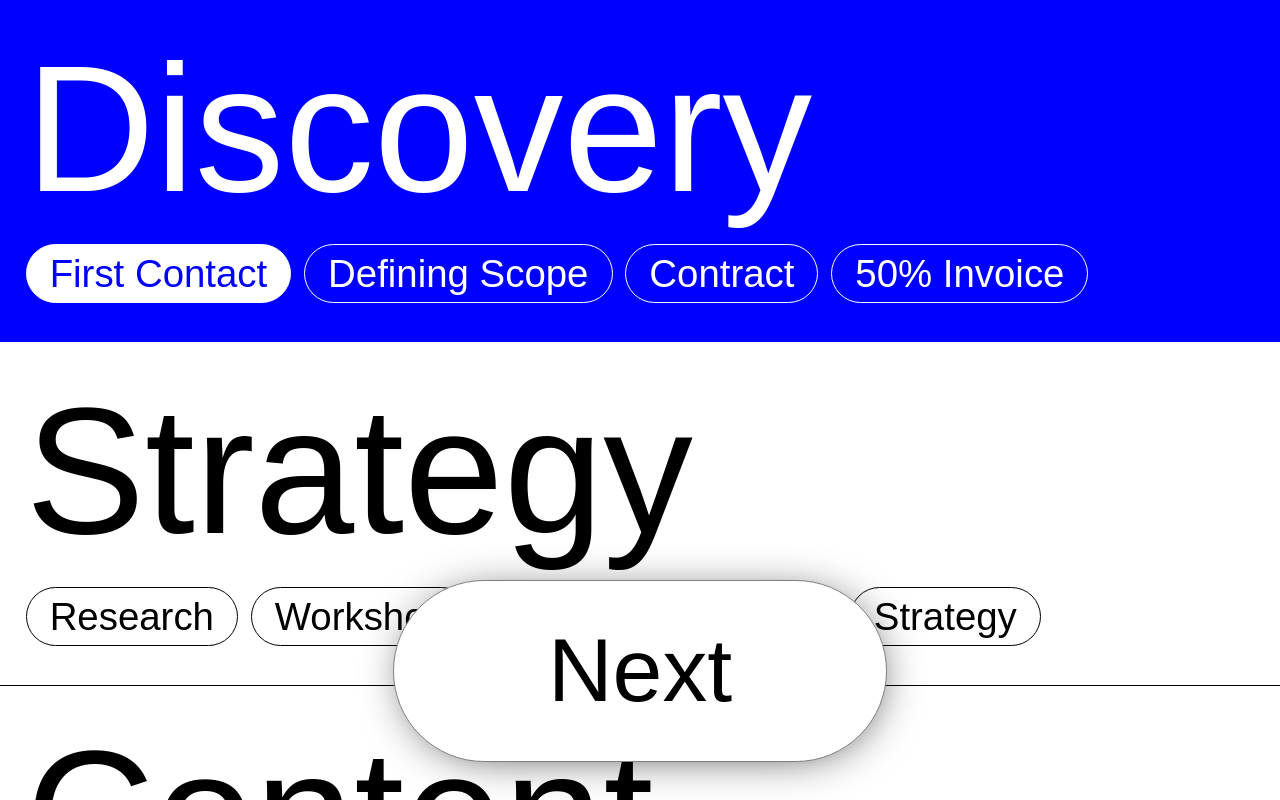
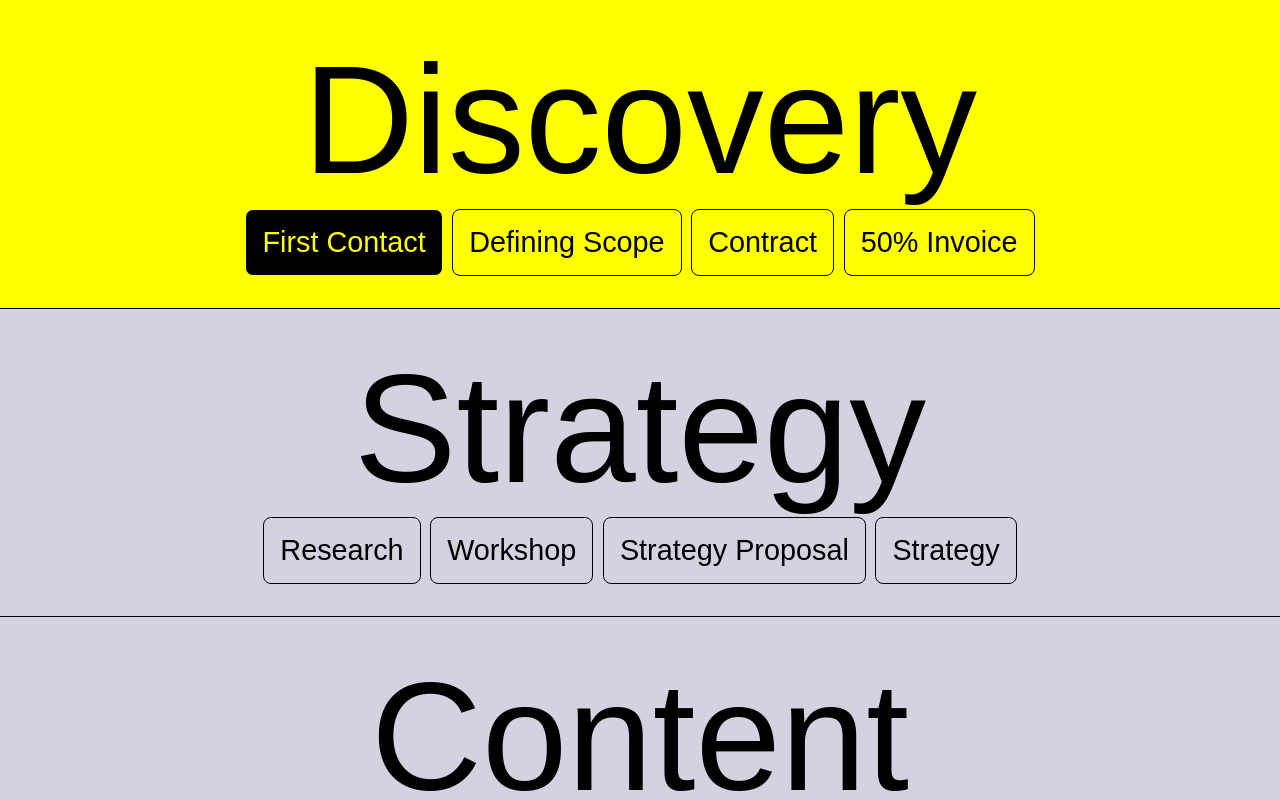
Before and after one commit to rupert-anystudio/any-processes, a Next.js app: page / in a window 1280 px wide. Shown: the top 800 px of the page. Built offline with nearby package versions, Linux system fonts and the light colour scheme.

Commit message:
new layout wip

```diff
--- a/components/GeneralProcess/GeneralProcessTwo.js
+++ b/components/GeneralProcess/GeneralProcessTwo.js
@@ -1,9 +1,12 @@
+import { useEffect } from 'react'
 import styled from 'styled-components'
 import BranchRenderer from '../BranchRenderer'
 import { useGeneralProcess } from './GeneralProcessContext'
 
 const Wrap = styled.div`
   width: 100%;
+  user-select: none;
+  cursor: pointer;
 `
 
 const Stage = styled.div`
@@ -12,22 +15,48 @@ const Stage = styled.div`
   padding: 2rem;
   border-bottom: 1px solid currentColor;
   text-align: center;
-  background: ${props => props.isMatching ? '#d4d1e1' : 'inherit'};
+  background: ${props => props.isMatching ? 'yellow' : '#d4d1e1'};
   transition: background .2s ease-in-out;
+  overflow: hidden;
+  > div {
+    width: 100%;
+    display: flex;
+    flex-direction: row;
+    justify-content: center;
+    align-items: center;
+    gap: .6rem;
+  }
 `
 
 const Step = styled.div`
-  width: 100%;
-  font-size: clamp(1.6rem, 6vw, 8rem);
-  padding: 1rem 2rem;
-  border-bottom: 1px solid currentColor;
-  text-align: center;
-  background: ${props => props.isMatching ? '#d4d1e1' : 'inherit'};
-  transition: background .2s ease-in-out;
+  flex: 0;
+  font-size: 1.8rem;
+  white-space: pre;
+  background: white;
+  padding: 1rem;
+  border-radius: .5rem;
+  background: inherit;
+  border: 1px solid currentColor;
+  background: ${props => props.isMatching ? 'black' : 'transparent'};
+  color: ${props => props.isMatching ? 'yellow' : 'currentColor'};
 `
 
 export const GeneralProcessTwo = () => {
   const { state, service, nodes } = useGeneralProcess()
+
+  const handleNextClick = () => {
+    service.send('next')
+  }
+
+  const stage = typeof state.value === 'string'
+    ? state.value
+    : Object.keys(state.value)[0]
+
+  useEffect(() => {
+    const element = document.getElementById(stage)
+    if (!element) return
+    element.scrollIntoView({behavior: 'smooth', block: 'center' })
+  }, [stage])
 
   const renderNodeOne = ({
     node = {},
@@ -41,15 +70,23 @@ export const GeneralProcessTwo = () => {
       // notes = [],
     } = node
     const isMatching = state.matches(id)
-    if (level === 0) return (
+    if (level === 0) {
+      // if (!isMatching) return null
+      return (
         <>
-        <Stage isMatching={isMatching}>
+          <Stage isMatching={isMatching} id={id}>
             <strong>{title}</strong>
+            {true && (
+              <div>
+                {renderChildren()}
+              </div>
+            )}
           </Stage>
-        {renderChildren()}
         </>
       )
-    if (level === 1 && (!nodes || !nodes.length)) return (
+    }
+    if (level === 1) {
+      return (
         <>
           <Step isMatching={isMatching}>
             <strong>{title}</strong>
@@ -57,11 +94,12 @@ export const GeneralProcessTwo = () => {
           </Step>
         </>
       )
+    }
     return null
   }
 
   return (
-    <Wrap>
+    <Wrap onClick={handleNextClick}>
       <BranchRenderer
         nodes={nodes}
         renderNode={renderNodeOne}
--- a/components/GeneralProcess/generalProcessMachine.js
+++ b/components/GeneralProcess/generalProcessMachine.js
@@ -160,7 +160,7 @@ createMachine({
     },
     Content: {
       meta: {
-        index: 2,
+        index: 3,
       },
       initial: "Collection & Creation",
       states: {
--- a/pages/index.js
+++ b/pages/index.js
@@ -2,7 +2,7 @@ import { BigButton } from '../components/BigButton'
 import { FixedToBottom } from '../components/FixedToScreen'
 import { GeneralProcessContextProvider, useGeneralProcess } from '../components/GeneralProcess/GeneralProcessContext'
 import { GeneralProcessOne } from '../components/GeneralProcess/GeneralProcessOne'
-// import { GeneralProcessTwo } from '../components/GeneralProcess/GeneralProcessTwo'
+import { GeneralProcessTwo } from '../components/GeneralProcess/GeneralProcessTwo'
 
 const NextButton = () => {
   const { state, service } = useGeneralProcess()
@@ -26,9 +26,9 @@ export default function PageGeneralProcess() {
   return (
     <>
       <GeneralProcessContextProvider>
-        <GeneralProcessOne />
-        {/* <GeneralProcessTwo /> */}
-        <NextButton />
+        {/* <GeneralProcessOne /> */}
+        <GeneralProcessTwo />
+        {/* <NextButton /> */}
       </GeneralProcessContextProvider>
     </>
   )
```
Also changed, not shown: components/BranchRenderer/Branch.js (+0 -14 lines). Lines whose indentation alone changed are shown as unchanged.
